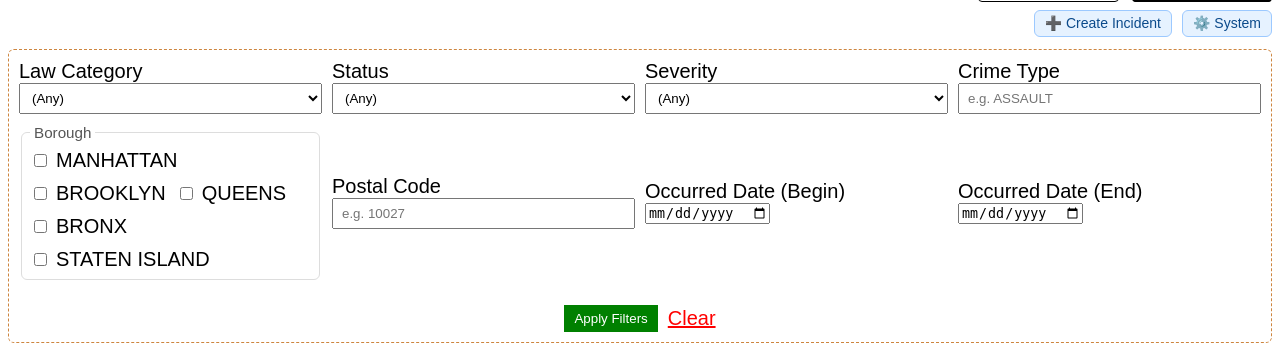
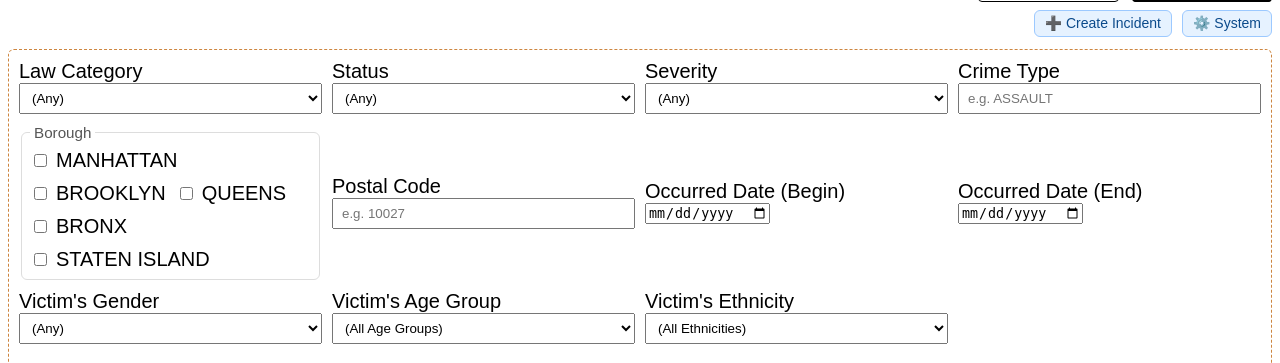
Before and after one commit to candylyt/nyc-crimedata, a Flask app: template templates/admin.html in a window 1280 px wide. Shown: the part 40-403 px from the top of the page. Run offline with Flask 3, Linux system fonts and the light colour scheme; the template is opened without the code that fills it, so the values that code supplies are empty; parts of the project's set-up code (start-up, migrations or seed data) failed here and were passed over.

Commit message:
updated with more filters on admin and added view details on user

```diff
--- a/server.py
+++ b/server.py
@@ -10,14 +10,10 @@ Read about it online.
 """
 import os
 from pydoc import text
-# accessible as a variable in index.html:
 from sqlalchemy import *
-from datetime import date
-from sqlalchemy.pool import NullPool
 from flask import Flask, request, render_template, g, redirect, Response, abort, url_for, abort, flash
 from datetime import date, timedelta
 from math import ceil
-import re
 
 tmpl_dir = os.path.join(os.path.dirname(os.path.abspath(__file__)), 'templates')
 app = Flask(__name__, template_folder=tmpl_dir)
@@ -69,17 +65,23 @@ def admin_index():
     page = max(int(request.args.get("page", 1)), 1)
     incidents_per_page = 20
 
-    lawcategory = request.args.get("lawcategory")
-    status = request.args.get("status")
-    borough = request.args.getlist("borough")
-    severity = request.args.get("severity")
-    crime_type = request.args.get("crime_type")
-    postal_code = request.args.get("postal_code")
-    date_start = request.args.get("date_start")
-    date_end = request.args.get("date_end")
+    # regular filters
+    lawcategory     = request.args.get("lawcategory")
+    status          = request.args.get("status")
+    borough         = request.args.getlist("borough")
+    severity        = request.args.get("severity")
+    crime_type      = request.args.get("crime_type")
+    postal_code     = request.args.get("postal_code")
+    date_start      = request.args.get("date_start")
+    date_end        = request.args.get("date_end")
+
+    # NEW: victim filters
+    victim_gender    = request.args.get("victim_gender")
+    victim_age_grp   = request.args.get("victim_age_grp")
+    victim_ethnicity = request.args.get("victim_ethnicity")
 
     filters = []
-    params = {}
+    params  = {}
 
     if lawcategory:
         filters.append("lc.category = :lawcategory")
@@ -99,6 +101,7 @@ def admin_index():
 
     clean_crime_type = (crime_type or "").strip().lower()
     if clean_crime_type:
+        # escape % and _ on our side; use ESCAPE '\\'
         filters.append("ct.crime_type ILIKE :crime_type ESCAPE '\\\\'")
         params["crime_type"] = f"%{handle_wildcards_characters(clean_crime_type)}%"
 
@@ -114,26 +117,40 @@ def admin_index():
         filters.append("i.occurred_date <= :date_end")
         params["date_end"] = date_end
 
-    where_clause = ""
-    if filters:
-        where_clause = "WHERE " + " AND ".join(filters)
+    # ----- Victim EXISTS subfilter (prevents duplicate incidents) -----
+    victim_clauses = []
+    if victim_gender:
+        victim_clauses.append("v.gender = :v_gender")
+        params["v_gender"] = victim_gender
+    if victim_age_grp:
+        victim_clauses.append("v.age_grp = :v_age_grp")
+        params["v_age_grp"] = victim_age_grp
+    if victim_ethnicity:
+        victim_clauses.append("v.race = :v_ethnicity")
+        params["v_ethnicity"] = victim_ethnicity
 
-    # count
+    if victim_clauses:
+        victim_sql = "EXISTS (SELECT 1 FROM victim v WHERE v.incident_id = i.incident_id AND " + " AND ".join(victim_clauses) + ")"
+        filters.append(victim_sql)
+
+    where_clause = "WHERE " + " AND ".join(filters) if filters else ""
+
+    # ---------- COUNT ----------
     count_query = f"""
         SELECT COUNT(*) AS total
         FROM incident i
-            JOIN address a ON i.address_id = a.address_id
-            JOIN jurisdiction j ON i.jur_id = j.jur_id
-            JOIN classified_as ca ON i.incident_id = ca.incident_id
-            JOIN crimetype ct ON ca.crime_type_id = ct.crime_type_id
-            JOIN lawcategory lc ON lc.law_cat_id = ct.law_cat_id
+        JOIN address a        ON i.address_id = a.address_id
+        JOIN jurisdiction j   ON i.jur_id = j.jur_id
+        JOIN classified_as ca ON i.incident_id = ca.incident_id
+        JOIN crimetype ct     ON ca.crime_type_id = ct.crime_type_id
+        JOIN lawcategory lc   ON lc.law_cat_id = ct.law_cat_id
         {where_clause}
     """
     total_incidents = g.conn.execute(text(count_query), params).scalar_one()
     total_pages = max(ceil(total_incidents / incidents_per_page), 1)
     offset = (page - 1) * incidents_per_page
 
-    # data (NOTE: incident_id first!)
+    # ---------- DATA ----------
     data_query = f"""
         SELECT
             i.incident_id,
@@ -146,11 +163,11 @@ def admin_index():
             a.borough,
             a.postal_code
         FROM incident i
-            JOIN address a ON i.address_id = a.address_id
-            JOIN jurisdiction j ON i.jur_id = j.jur_id
-            JOIN classified_as ca ON i.incident_id = ca.incident_id
-            JOIN crimetype ct ON ca.crime_type_id = ct.crime_type_id
-            JOIN lawcategory lc ON lc.law_cat_id = ct.law_cat_id
+        JOIN address a        ON i.address_id = a.address_id
+        JOIN jurisdiction j   ON i.jur_id = j.jur_id
+        JOIN classified_as ca ON i.incident_id = ca.incident_id
+        JOIN crimetype ct     ON ca.crime_type_id = ct.crime_type_id
+        JOIN lawcategory lc   ON lc.law_cat_id = ct.law_cat_id
         {where_clause}
         ORDER BY i.occurred_date DESC
         LIMIT :limit OFFSET :offset;
@@ -160,7 +177,6 @@ def admin_index():
         {**params, "limit": incidents_per_page, "offset": offset},
     )
     rows = cursor.fetchall()
-    # we don't want to show the id in the header
     columns = [
         "occurred_date",
         "crime_type",
@@ -173,8 +189,8 @@ def admin_index():
     ]
     cursor.close()
 
-    # pagination urls for /admin
-    def make_url_admin(page_num):
+    # pagination url builder for /admin
+    def make_url_admin(page_num: int):
         base_args = request.args.to_dict(flat=False)
         base_args["page"] = [str(page_num)]
         args_flat = {}
@@ -185,7 +201,6 @@ def admin_index():
                 args_flat[k] = v[0] if v else ""
         return url_for("admin_index", **args_flat)
 
-    # windowed page numbers like your index()
     window = 3
     start = max(page - window, 1)
     end = min(page + window, total_pages)
@@ -202,6 +217,7 @@ def admin_index():
         page_numbers=page_numbers,
         make_url=make_url_admin,
     )
+
 @app.route('/admin/<int:incident_id>', methods=['GET', 'POST'])
 def admin_incident_detail(incident_id):
     # Incident core
@@ -544,6 +560,47 @@ def admin_system():
     )
 
 ######################################### above is admin functions ######################################################
+@app.route('/incident/<int:incident_id>', methods=['GET'])
+def user_incident_detail(incident_id):
+    incident = g.conn.execute(text("""
+        SELECT
+            i.incident_id,
+            i.occurred_date,
+            i.status,
+            i.incident_details AS description,
+            ct.crime_type,
+            lc.category,
+            ct.severity,
+            j.description AS jurisdiction,
+            a.borough,
+            a.postal_code
+        FROM incident i
+        JOIN address a        ON i.address_id = a.address_id
+        JOIN jurisdiction j   ON i.jur_id = j.jur_id
+        JOIN classified_as ca ON i.incident_id = ca.incident_id
+        JOIN crimetype ct     ON ca.crime_type_id = ct.crime_type_id
+        JOIN lawcategory lc   ON lc.law_cat_id = ct.law_cat_id
+        WHERE i.incident_id = :incident_id
+    """), {"incident_id": incident_id}).mappings().first()
+    if not incident:
+        abort(404)
+
+    suspects = g.conn.execute(text("""
+        SELECT suspect_id, gender, race, age_grp, arrest_status
+        FROM suspect
+        WHERE incident_id = :incident_id
+        ORDER BY suspect_id
+    """), {"incident_id": incident_id}).mappings().all()
+
+    victims = g.conn.execute(text("""
+        SELECT victim_id, gender, race, injury_severity, age_grp
+        FROM victim
+        WHERE incident_id = :incident_id
+        ORDER BY victim_id
+    """), {"incident_id": incident_id}).mappings().all()
+
+    return render_template("user_detail.html",
+                           incident=incident, suspects=suspects, victims=victims)
 
 # helper functions
 def build_base_args():
@@ -616,197 +673,148 @@ def teardown_request(exception):
 @app.route('/')
 @app.route('/incidents')
 def index():
-	"""
-	request is a special object that Flask provides to access web request information:
+    """
+    General-user incidents list with filters + 'View details' action.
+    """
+    # --- query parameters ---
+    page = max(int(request.args.get("page", 1)), 1)
+    incidents_per_page = 20
 
-	request.method:   "GET" or "POST"
-	request.form:     if the browser submitted a form, this contains the data in the form
-	request.args:     dictionary of URL arguments, e.g., {a:1, b:2} for http://localhost?a=1&b=2
+    lawcategory      = request.args.get("lawcategory")
+    status           = request.args.get("status")
+    borough          = request.args.getlist("borough")
+    severity         = request.args.get("severity")
+    crime_type       = request.args.get("crime_type")
+    postal_code      = request.args.get("postal_code")
+    date_start       = request.args.get("date_start")
+    date_end         = request.args.get("date_end")
+    victim_gender    = request.args.get("victim_gender")
+    victim_age_grp   = request.args.get("victim_age_grp")
+    victim_ethnicity = request.args.get("victim_ethnicity")
 
-	See its API: https://flask.palletsprojects.com/en/1.1.x/api/#incoming-request-data
-	"""
+    filters     = []
+    parameters  = {}
 
-	# query parameters
-	page = max(int(request.args.get("page", 1)), 1)
-	incidents_per_page = 20
-	lawcategory = request.args.get("lawcategory")
-	status = request.args.get("status")
-	borough = request.args.getlist("borough")
-	severity = request.args.get("severity")
-	crime_type = request.args.get("crime_type")
-	postal_code = request.args.get("postal_code")
-	date_start = request.args.get("date_start")
-	date_end = request.args.get("date_end")
-	victim_gender = request.args.get("victim_gender")
-	victim_age_grp = request.args.get("victim_age_grp")
-	victim_ethnicity = request.args.get("victim_ethnicity")
+    if lawcategory:
+        filters.append("lc.category = :lawcategory")
+        parameters["lawcategory"] = lawcategory
 
-	filters = []
-	parameters = {}
+    if status:
+        filters.append("i.status = :status")
+        parameters["status"] = status
 
-	if lawcategory:
-		filters.append("lc.category = :lawcategory")
-		parameters["lawcategory"] = lawcategory
+    if borough:
+        filters.append("a.borough = ANY(:borough)")
+        parameters["borough"] = borough
 
-	if status:
-		filters.append("i.status = :status")
-		parameters["status"] = status
+    if severity:
+        filters.append("ct.severity = :severity")
+        parameters["severity"] = severity
 
-	if borough:
-		filters.append("a.borough = ANY(:borough)")
-		parameters["borough"] = borough
+    clean_crime_type = (crime_type or "").strip().lower()
+    if clean_crime_type:
+        filters.append("ct.crime_type ILIKE :crime_type ESCAPE '\\\\'")
+        parameters["crime_type"] = f"%{handle_wildcards_characters(clean_crime_type)}%"
 
-	if severity:
-		filters.append("ct.severity = :severity")
-		parameters["severity"] = severity
+    if postal_code:
+        filters.append("a.postal_code = :postal_code")
+        parameters["postal_code"] = postal_code
 
-	clean_crime_type = (crime_type or "").strip().lower()
-	if clean_crime_type:
-		filters.append("ct.crime_type ILIKE :crime_type ESCAPE '\\'")
-		parameters["crime_type"] = f"%{handle_wildcards_characters(clean_crime_type)}%"
+    if date_start:
+        filters.append("i.occurred_date >= :date_start")
+        parameters["date_start"] = date_start
 
-	if postal_code:
-		filters.append("a.postal_code = :postal_code")
-		parameters["postal_code"] = postal_code
+    if date_end:
+        filters.append("i.occurred_date <= :date_end")
+        parameters["date_end"] = date_end
 
-	if date_start:
-		filters.append("i.occurred_date >= :date_start")
-		parameters["date_start"] = date_start
+    # victim filters
+    if victim_gender:
+        filters.append("v.gender = :victim_gender")
+        parameters["victim_gender"] = victim_gender
 
-	if date_end:
-		filters.append("i.occurred_date <= :date_end")
-		parameters["date_end"] = date_end
+    if victim_age_grp:
+        filters.append("v.age_grp = :victim_age_grp")
+        parameters["victim_age_grp"] = victim_age_grp
 
-	if victim_gender:
-		filters.append("v.gender = :victim_gender")
-		parameters["victim_gender"] = victim_gender
+    if victim_ethnicity:
+        filters.append("v.race = :victim_ethnicity")
+        parameters["victim_ethnicity"] = victim_ethnicity
 
-	if victim_age_grp:
-		filters.append("v.age_grp = :victim_age_grp")
-		parameters["victim_age_grp"] = victim_age_grp
+    # build WHERE
+    where_clause = ""
+    if filters:
+        where_clause = "WHERE " + " AND ".join(filters)
 
-	if victim_ethnicity:
-		filters.append("v.race = :victim_ethnicity")
-		parameters["victim_ethnicity"] = victim_ethnicity
+    # --- counts for pagination ---
+    count_query = f"""
+        SELECT COUNT(*) AS total
+        FROM incident i
+        JOIN address a        ON i.address_id = a.address_id
+        JOIN jurisdiction j   ON i.jur_id = j.jur_id
+        JOIN classified_as ca ON i.incident_id = ca.incident_id
+        JOIN crimetype ct     ON ca.crime_type_id = ct.crime_type_id
+        JOIN lawcategory lc   ON lc.law_cat_id = ct.law_cat_id
+        LEFT JOIN victim v    ON v.incident_id = i.incident_id
+        {where_clause}
+    """
+    total_incidents = g.conn.execute(text(count_query), parameters).scalar_one()
+    total_pages = max(ceil(total_incidents / incidents_per_page), 1)
+    offset = (page - 1) * incidents_per_page
 
-	# DEBUG: this is debugging code to see what request looks like
-	print(request.args)
+    # --- data query (incident_id LAST) ---
+    data_query = f"""
+        SELECT
+            i.occurred_date,
+            ct.crime_type,
+            lc.category,
+            ct.severity,
+            i.status,
+            j.description AS jurisdiction,
+            a.borough,
+            a.postal_code,
+            i.incident_id
+        FROM incident i
+        JOIN address a        ON i.address_id = a.address_id
+        JOIN jurisdiction j   ON i.jur_id = j.jur_id
+        JOIN classified_as ca ON i.incident_id = ca.incident_id
+        JOIN crimetype ct     ON ca.crime_type_id = ct.crime_type_id
+        JOIN lawcategory lc   ON lc.law_cat_id = ct.law_cat_id
+        LEFT JOIN victim v    ON v.incident_id = i.incident_id
+        {where_clause}
+        ORDER BY i.occurred_date DESC
+        LIMIT :limit OFFSET :offset
+    """
+    cursor = g.conn.execute(
+        text(data_query),
+        {**parameters, "limit": incidents_per_page, "offset": offset},
+    )
+    rows = cursor.fetchall()
 
-	where_clause = ""
-	if filters:
-		where_clause = "WHERE " + " AND ".join(filters)
+    # mutate header so the last column shows as "Action"
+    columns = list(cursor.keys())
+    if columns and str(columns[-1]).lower() == "incident_id":
+        columns[-1] = "Action"
 
-	# count the total number of incidents
-	count_query = f"""
-	SELECT COUNT(*) As total
-	FROM incident i
-		JOIN address a ON i.address_id = a.address_id
-		JOIN jurisdiction j ON i.jur_id = j.jur_id
-		JOIN classified_as ca ON i.incident_id = ca.incident_id
-		JOIN crimetype ct ON ca.crime_type_id = ct.crime_type_id
-		JOIN lawcategory lc ON lc.law_cat_id = ct.law_cat_id
-        JOIN victim v ON v.incident_id = i.incident_id
-	{where_clause}
-	"""
+    cursor.close()
 
-	total_incidents = g.conn.execute(text(count_query), parameters).scalar_one()
-	total_pages = max(ceil(total_incidents/incidents_per_page), 1)
-	offset = (page - 1) * incidents_per_page
-	#
-	# example of a database query
-	#
-	data_query = f"""
-	SELECT i.occurred_date, ct.crime_type, lc.category, ct.severity, i.status, j.description AS jurisdiction, a.borough, a.postal_code
-	FROM incident i
-		JOIN address a ON i.address_id = a.address_id
-		JOIN jurisdiction j ON i.jur_id = j.jur_id
-		JOIN classified_as ca ON i.incident_id = ca.incident_id
-		JOIN crimetype ct ON ca.crime_type_id = ct.crime_type_id
-		JOIN lawcategory lc ON lc.law_cat_id = ct.law_cat_id
-        JOIN victim v ON v.incident_id = i.incident_id
-	{where_clause}
-	ORDER BY i.occurred_date DESC
-	LIMIT :limit OFFSET :offset;
-	"""
-	cursor = g.conn.execute(text(data_query), {**parameters, "limit": incidents_per_page, "offset": offset})
+    # pagination window
+    window = 3
+    start = max(page - window, 1)
+    end = min(page + window, total_pages)
+    page_numbers = list(range(start, end + 1))
 
-	rows = cursor.fetchall()
-	columns = cursor.keys()
-	# incidents = []
-	# for result in cursor:
-	# 	incidents.append(result[0])
-	cursor.close()
-
-	base_args = {}
-	base_args["incidents_per_page"] = incidents_per_page
-
-	if lawcategory:
-		base_args["lawcategory"] = lawcategory
-	if status:
-		base_args["status"] = status
-	if borough:
-		base_args["borough"] = borough
-	if severity:
-		base_args["severity"] = severity
-	if crime_type:
-		base_args["crime_type"] = crime_type
-	if victim_gender:
-		base_args["victim_gender"] = victim_gender
-	if victim_age_grp:
-		base_args["victim_age_grp"] = victim_age_grp
-	if victim_ethnicity:
-		base_args["victim_ethnicity"] = victim_ethnicity
-
-	window = 3
-	start = max(page - window, 1)
-	end = min(page + window, total_pages)
-	page_numbers = list(range(start, end + 1))
-
-	#
-	# Flask uses Jinja templates, which is an extension to HTML where you can
-	# pass data to a template and dynamically generate HTML based on the data
-	# (you can think of it as simple PHP)
-	# documentation: https://realpython.com/primer-on-jinja-templating/
-	#
-	# You can see an example template in templates/index.html
-	#
-	# context are the variables that are passed to the template.
-	# for example, "data" key in the context variable defined below will be
-	# accessible as a variable in index.html:
-	#
-	#     # will print: [u'grace hopper', u'alan turing', u'ada lovelace']
-	#     <div>{{data}}</div>
-	#
-	#     # creates a <div> tag for each element in data
-	#     # will print:
-	#     #
-	#     #   <div>grace hopper</div>
-	#     #   <div>alan turing</div>
-	#     #   <div>ada lovelace</div>
-	#     #
-	#     {% for n in data %}
-	#     <div>{{n}}</div>
-	#     {% endfor %}
-	#
-	# context = dict(data = incidents)
-
-
-	#
-	# render_template looks in the templates/ folder for files.
-	# for example, the below file reads template/index.html
-	#
-	# return render_template("index.html", **context)
-	return render_template(
-		"index.html",
-		rows=rows,
-		columns=columns,
-		page=page,
-		per_page=incidents_per_page,
-		total=total_incidents,
-		total_pages=total_pages,
-		page_numbers=page_numbers,
-		make_url=make_url_page,
-	)
+    return render_template(
+        "index.html",
+        rows=rows,
+        columns=columns,
+        page=page,
+        per_page=incidents_per_page,
+        total=total_incidents,
+        total_pages=total_pages,
+        page_numbers=page_numbers,
+        make_url=make_url_page,
+    )
 
 #
 # This is an example of a different path.  You can see it at:
--- a/templates/admin.html
+++ b/templates/admin.html
@@ -234,6 +234,49 @@
         <input type="date" name="date_end" value="{{ request.args.get('date_end','') }}" />
       </div>
 
+      <!-- Third Row -->
+      <div>
+        <label>Victim's Gender</label>
+        <select name="victim_gender">
+          <option value="">(Any)</option>
+          {% for val in ["Male","Female"] %}
+            <option value="{{ val }}" {% if request.args.get('victim_gender') == val %}selected{% endif %}>{{ val }}</option>
+          {% endfor %}
+        </select>
+      </div>
+
+      <div>
+        <label>Victim's Age Group</label>
+        <select name="victim_age_grp">
+          <option value="">(All Age Groups)</option>
+          {% for age in ["<18", "18-24", "25-44", "45-64", "65+"] %}
+            <option value="{{ age | e }}" {% if request.args.get('victim_age_grp') == age %}selected{% endif %}>{{ age }}</option>
+          {% endfor %}
+        </select>
+      </div>
+
+    <div>
+      <label>Victim's Ethnicity</label>
+      {% set selected_ethnicity = request.args.get('victim_ethnicity', '') %}
+      <select name="victim_ethnicity">
+        <option value="">(All Ethnicities)</option>
+        {% for ethnicity in [
+          "BLACK",
+          "WHITE",
+          "WHITE HISPANIC",
+          "BLACK HISPANIC",
+          "ASIAN / PACIFIC ISLANDER",
+          "AMERICAN INDIAN/ALASKAN NATIVE"
+        ] %}
+          <option value="{{ ethnicity }}"
+                  {% if selected_ethnicity == ethnicity %}selected{% endif %}>
+            {{ ethnicity }}
+          </option>
+        {% endfor %}
+      </select>
+    </div>
+
+
       <div class="actions">
         <button type="submit">Apply Filters</button>
         <a href="{{ url_for('admin_index') }}">Clear</a>
```
Also changed, not shown: templates/index.html (+20 -4 lines), templates/user_detail.html (added, +62 -0 lines).
